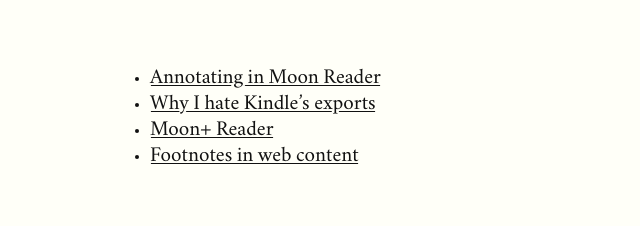
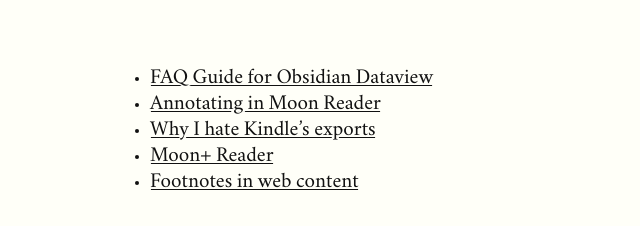
Before and after one commit to AB1908/AB1908.github.io, a plain HTML site: page index.html in a window 1280 px wide. Shown: the part 138-364 px from the top of the page, without its empty margins (66-706 px from the left). Drawn offline with Linux system fonts and the light colour scheme; a web font is replaced by a local one.

Commit message:
Update index

```diff
--- a/index.html
+++ b/index.html
@@ -73,6 +73,10 @@
                                     <section>
                                     <ul>
                                     <li>
+                                    <a href="/2022/04/01/obsidian-dataview.html">FAQ
+                                    Guide for Obsidian Dataview</a>
+                                    </li>
+                                    <li>
                                     <a href="/2022/03/11/annotating-in-moon-reader.html">Annotating
                                     in Moon Reader</a>
                                     </li>
```
